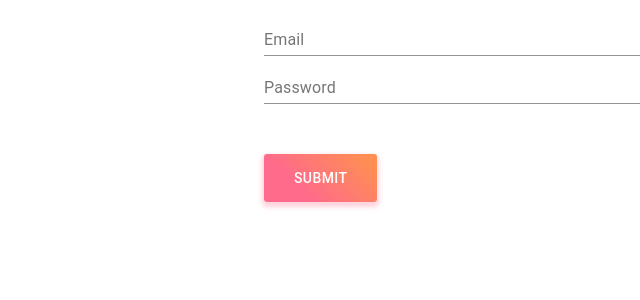
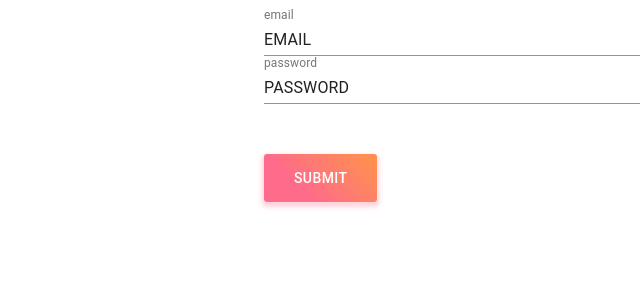
Before and after one commit to TheStrikeM/react-stepper, a React (Create React App) app: page / in a window 1280 px wide. Shown: the top 300 px of the page, without its empty margins (178-818 px from the left). Built offline with nearby package versions, Linux system fonts and the light colour scheme.

Commit message:
Add super mega govnocode ))))00

```diff
--- a/src/pages/Stepper/components/DefaultForm/index.tsx
+++ b/src/pages/Stepper/components/DefaultForm/index.tsx
@@ -1,6 +1,5 @@
 import React from "react"
-import {FormikHelpers} from "formik";
-import {Box, Button, TextField} from "@material-ui/core";
+import {Box, Button, TextField} from "@material-ui/core"
 
 const DefaultForm: React.FC<{ formik: any, title: string, classes: any, fields: any }> = ({formik, title, classes, fields}) => {
     return (
@@ -8,10 +7,10 @@ const DefaultForm: React.FC<{ formik: any, title: string, classes: any, fields:
             {fields.map((field: any) => (
                 <TextField
                     fullWidth
-                    id={field.name}
-                    name={field.name}
-                    label={field.name}
-                    value={`${field.name.toUpperCase()}`}
+                    id={field}
+                    name={field}
+                    label={field}
+                    value={`${field.toUpperCase()}`}
                     onChange={formik.handleChange}
                     error={formik.touched.email && Boolean(formik.errors.email)}
                     helperText={formik.touched.email && formik.errors.email}
--- a/src/pages/Stepper/components/FirstStep.tsx
+++ b/src/pages/Stepper/components/FirstStep.tsx
@@ -4,6 +4,7 @@ import {Box, Button, makeStyles, TextField} from "@material-ui/core"
 import FormData from '../services/FormData'
 import {useFormik} from "formik"
 import * as yup from 'yup'
+import DefaultForm from "./DefaultForm";
 
 interface Values {
     email: string,
@@ -61,36 +62,12 @@ const FirstStep: React.FC<{ title: string }> = ({title}) => {
     });
     const classes = useStyles()
 
+    const fields = [
+        "email", "password"
+    ]
     return (
         <>
-            <form onSubmit={formik.handleSubmit}>
-                <TextField
-                    fullWidth
-                    id="email"
-                    name="email"
-                    label="Email"
-                    value={formik.values.email}
-                    onChange={formik.handleChange}
-                    error={formik.touched.email && Boolean(formik.errors.email)}
-                    helperText={formik.touched.email && formik.errors.email}
-                />
-                <TextField
-                    fullWidth
-                    id="password"
-                    name="password"
-                    label="Password"
-                    type="password"
-                    value={formik.values.password}
-                    onChange={formik.handleChange}
-                    error={formik.touched.password && Boolean(formik.errors.password)}
-                    helperText={formik.touched.password && formik.errors.password}
-                />
-                <Box maxWidth={"xs-1"}>
-                    <Button className={classes.root} color="primary" variant="contained" type="submit">
-                        Submit
-                    </Button>
-                </Box>
-            </form>
+            <DefaultForm formik={formik} title={title} classes={classes} fields={fields} />
         </>
     )
 }
```
Also changed, not shown: src/pages/Stepper/components/StepperPage.tsx (+0 -8 lines).
